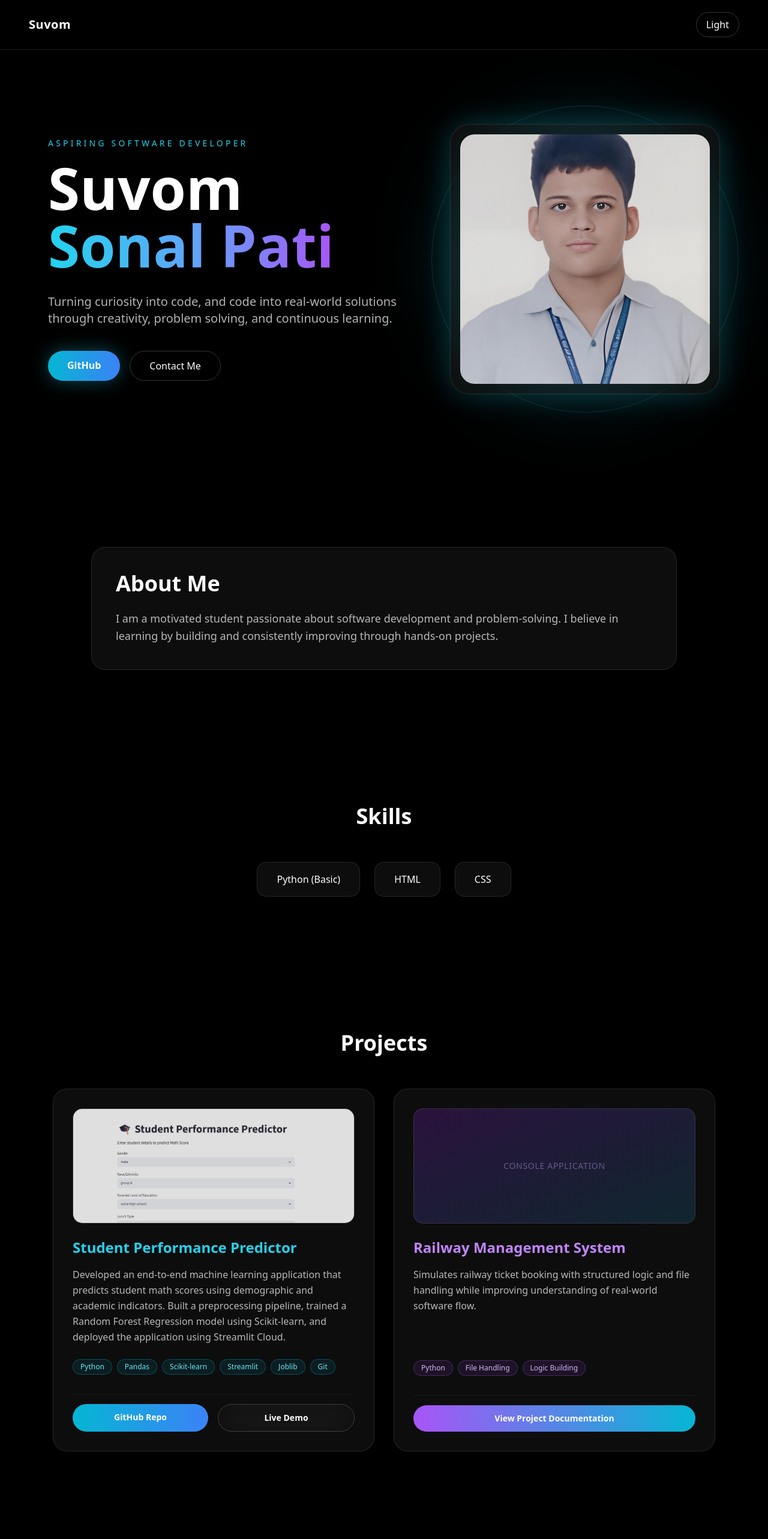
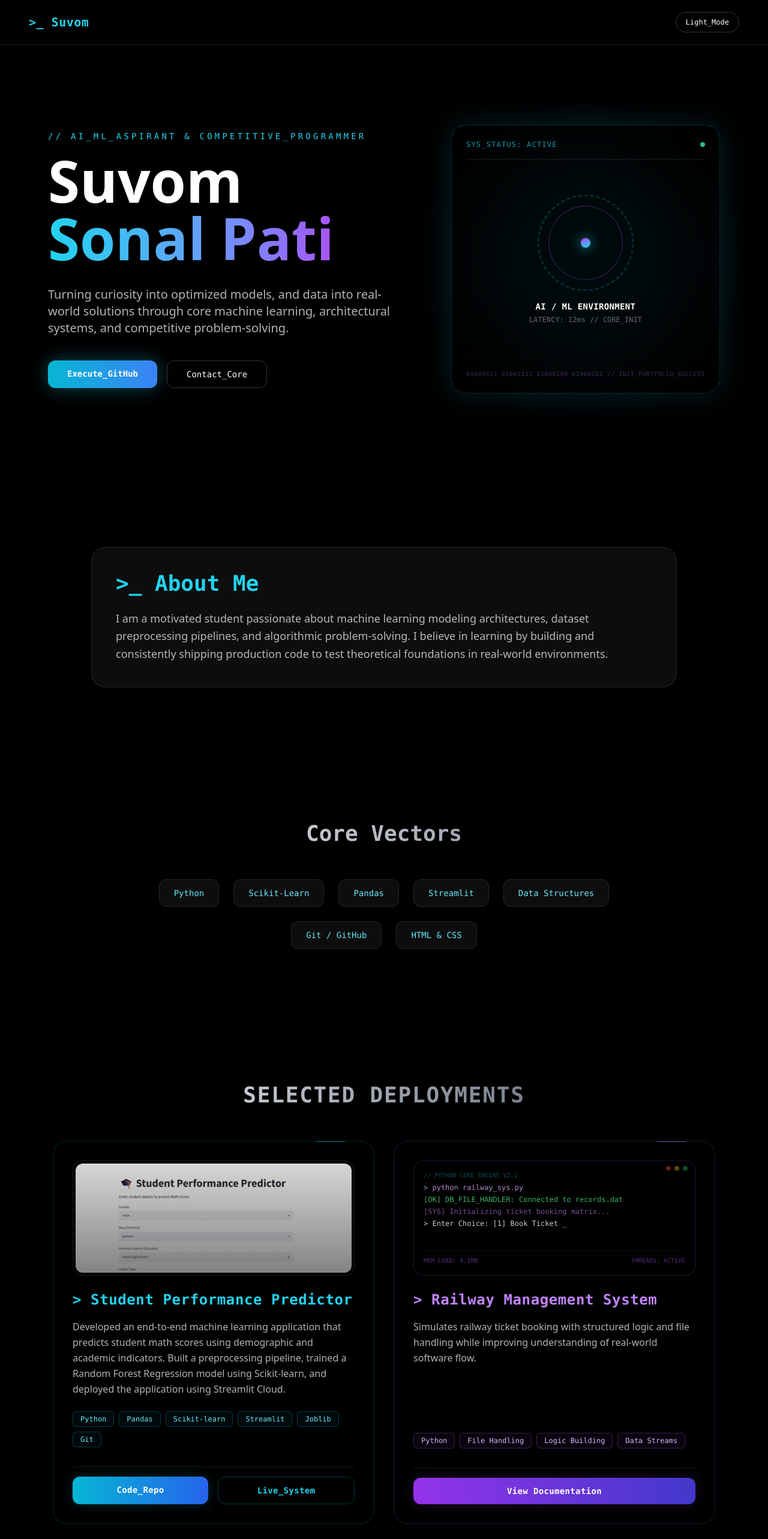
Before and after one commit to suvomsonal2020-rgb/my-portfolio, a React (Vite) app: page / in a window 1280 px wide. Shown: the top 2566 px of the page at 60% size. Built offline with nearby package versions, Linux system fonts and the light colour scheme.

Commit message:
major UI upgrade

```diff
--- a/src/App.jsx
+++ b/src/App.jsx
@@ -1,4 +1,3 @@
-
 import { motion } from "framer-motion";
 import { FaGithub, FaHackerrank, FaKaggle } from "react-icons/fa";
 import { SiLeetcode } from "react-icons/si";
@@ -23,21 +22,20 @@ export default function Portfolio() {
 
       {/* Navbar */}
       <nav className="fixed top-0 w-full px-6 md:px-12 py-5 flex justify-between items-center backdrop-blur-xl bg-black/20 border-b border-white/10 z-50">
-        <h1 className="text-xl font-bold tracking-wide">
-          Suvom
+        <h1 className="text-xl font-bold tracking-wide font-mono text-cyan-400">
+          &gt;_ Suvom
         </h1>
 
         <button
           onClick={() => setDark(!dark)}
-          className="px-4 py-2 rounded-full border border-white/20 hover:bg-white/10 transition duration-300"
+          className="px-4 py-2 rounded-full border border-white/20 hover:bg-white/10 transition duration-300 font-mono text-xs"
         >
-          {dark ? "Light" : "Dark"}
+          {dark ? "Light_Mode" : "Dark_Mode"}
         </button>
       </nav>
 
       {/* Hero Section */}
       <section className="min-h-screen relative flex flex-col lg:flex-row items-center justify-between px-8 md:px-20 pt-32 pb-16 gap-16 overflow-hidden">
-
         {/* Decorative Background */}
         <div className="absolute inset-0 -z-10">
           <div className="absolute top-20 left-20 w-96 h-96 bg-cyan-500/20 blur-3xl rounded-full"></div>
@@ -51,9 +49,8 @@ export default function Portfolio() {
           transition={{ duration: 0.8 }}
           className="flex-1 text-center lg:text-left z-10"
         >
-
-          <p className="uppercase tracking-[0.3em] text-cyan-400 text-sm mb-4">
-            Aspiring Software Developer
+          <p className="uppercase tracking-[0.3em] text-cyan-400 text-sm mb-4 font-mono">
+            // AI_ML_ASPIRANT & COMPETITIVE_PROGRAMMER
           </p>
 
           <h1 className="text-5xl sm:text-6xl md:text-7xl lg:text-8xl font-black leading-tight">
@@ -65,88 +62,100 @@ export default function Portfolio() {
           </h1>
 
           <p className="mt-8 text-lg md:text-xl opacity-70 max-w-2xl leading-relaxed">
-            Turning curiosity into code, and code into real-world
-            solutions through creativity, problem solving, and continuous learning.
+            Turning curiosity into optimized models, and data into real-world
+            solutions through core machine learning, architectural systems, and competitive problem-solving.
           </p>
 
           {/* Buttons */}
           <div className="flex flex-wrap gap-4 mt-10 justify-center lg:justify-start">
-
             <a
               href="https://github.com/suvomsonal2020-rgb"
               target="_blank"
               rel="noopener noreferrer"
-              className="px-8 py-3 rounded-full bg-gradient-to-r from-cyan-500 to-blue-500 font-semibold hover:scale-105 transition duration-300 shadow-[0_0_30px_rgba(34,211,238,0.35)]"
+              className="px-8 py-3 rounded-xl bg-gradient-to-r from-cyan-500 to-blue-500 font-mono text-sm font-semibold hover:scale-105 transition duration-300 shadow-[0_0_30px_rgba(34,211,238,0.35)]"
             >
-              GitHub
+              Execute_GitHub
             </a>
 
             <a
               href="mailto:suvomsonal2020@gmail.com"
-              className="px-8 py-3 rounded-full border border-white/20 backdrop-blur-xl hover:bg-white/10 transition duration-300"
+              className="px-8 py-3 rounded-xl border border-white/20 backdrop-blur-xl font-mono text-sm hover:bg-white/10 transition duration-300"
             >
-              Contact Me
+              Contact_Core
             </a>
-
           </div>
         </motion.div>
 
-        {/* RIGHT IMAGE */}
+        {/* RIGHT TECH WIDGET (Replaces Profile Pic for Futuristic UI) */}
         <motion.div
-          initial={{ opacity: 0, scale: 0.8 }}
+          initial={{ opacity: 0, scale: 0.9 }}
           animate={{ opacity: 1, scale: 1 }}
           transition={{ duration: 0.8 }}
-          className="relative flex items-center justify-center"
+          className="relative flex items-center justify-center lg:flex-1 w-full max-w-md mx-auto"
         >
+          <div className="absolute w-72 h-72 md:w-[26rem] md:h-[26rem] bg-cyan-500/10 blur-3xl rounded-full animate-pulse"></div>
+          <div className="absolute w-60 h-60 md:w-[22rem] md:h-[22rem] bg-purple-500/10 blur-3xl rounded-full animate-ping [animation-duration:4s]"></div>
 
-          <div className="absolute w-72 h-72 md:w-[28rem] md:h-[28rem] bg-cyan-400/20 blur-3xl rounded-full"></div>
+          <div className="relative w-full aspect-square backdrop-blur-2xl bg-black/40 border border-cyan-500/20 rounded-3xl p-6 shadow-[0_0_50px_rgba(34,211,238,0.15)] overflow-hidden flex flex-col justify-between group">
+            <div className="absolute top-0 left-0 w-4 h-4 border-t-2 border-l-2 border-cyan-400"></div>
+            <div className="absolute top-0 right-0 w-4 h-4 border-t-2 border-r-2 border-cyan-400"></div>
+            <div className="absolute bottom-0 left-0 w-4 h-4 border-b-2 border-l-2 border-purple-500"></div>
+            <div className="absolute bottom-0 right-0 w-4 h-4 border-b-2 border-r-2 border-purple-500"></div>
 
-          <div className="absolute w-80 h-80 md:w-[32rem] md:h-[32rem] border border-cyan-400/20 rounded-full animate-pulse"></div>
+            <div className="flex justify-between items-center border-b border-white/10 pb-4 text-xs tracking-widest text-cyan-400/70 font-mono">
+              <span>SYS_STATUS: ACTIVE</span>
+              <span className="w-2 h-2 rounded-full bg-emerald-400 animate-pulse"></span>
+            </div>
 
-          <div className="relative backdrop-blur-xl bg-white/5 border border-white/10 rounded-[2rem] p-4 shadow-[0_0_50px_rgba(34,211,238,0.25)]">
+            <div className="flex-1 flex flex-col items-center justify-center gap-4 py-6">
+              <div className="w-32 h-32 md:w-40 md:h-40 border-2 border-dashed border-cyan-500/30 rounded-full flex items-center justify-center relative p-4 animate-[spin_20s_linear_infinite]">
+                <div className="w-full h-full border border-purple-500/40 rounded-full flex items-center justify-center animate-[spin_10s_linear_infinite_reverse]">
+                  <div className="w-4 h-4 bg-gradient-to-r from-cyan-400 to-purple-500 rounded-full shadow-[0_0_20px_rgba(34,211,238,0.8)]"></div>
+                </div>
+              </div>
+              <div className="text-center font-mono space-y-1">
+                <p className="text-sm font-bold tracking-wide text-white">AI / ML ENVIRONMENT</p>
+                <p className="text-xs opacity-40">LATENCY: 12ms // CORE_INIT</p>
+              </div>
+            </div>
 
-            <img
-              src="/profile.jpg"
-              alt="Suvom"
-              className="w-72 h-72 md:w-[26rem] md:h-[26rem] object-cover rounded-[1.5rem] hover:scale-[1.02] transition duration-500"
-            />
-
+            <div className="border-t border-white/10 pt-4 font-mono text-[10px] opacity-30 tracking-wider truncate text-purple-400">
+              01000011 01001111 01000100 01000101 // INIT_PORTFOLIO_SUCCESS
+            </div>
           </div>
-
         </motion.div>
-
       </section>
 
-      {/* About */}
+      {/* About Section */}
       <section className="py-28 px-6 max-w-5xl mx-auto">
         <motion.div
           whileHover={{ y: -5 }}
           className="border border-white/10 bg-white/5 backdrop-blur-xl p-10 rounded-3xl"
         >
-          <h2 className="text-4xl font-bold mb-6">
-            About Me
+          <h2 className="text-4xl font-bold mb-6 font-mono text-cyan-400">
+            &gt;_ About Me
           </h2>
 
           <p className="opacity-70 leading-relaxed text-lg">
-            I am a motivated student passionate about software development
-            and problem-solving. I believe in learning by building and
-            consistently improving through hands-on projects.
+            I am a motivated student passionate about machine learning modeling architectures,
+            dataset preprocessing pipelines, and algorithmic problem-solving. I believe in learning by building and
+            consistently shipping production code to test theoretical foundations in real-world environments.
           </p>
         </motion.div>
       </section>
 
-      {/* Skills */}
+      {/* Skills Section */}
       <section className="py-28 px-6">
-        <h2 className="text-4xl font-bold mb-14 text-center">
-          Skills
+        <h2 className="text-4xl font-bold mb-14 text-center font-mono text-transparent bg-clip-text bg-gradient-to-r from-white to-gray-500">
+          Core Vectors
         </h2>
 
         <div className="flex justify-center gap-6 flex-wrap max-w-3xl mx-auto">
-          {["Python (Basic)", "HTML", "CSS"].map((s) => (
+          {["Python", "Scikit-Learn", "Pandas", "Streamlit", "Data Structures", "Git / GitHub", "HTML & CSS"].map((s) => (
             <motion.div
               key={s}
               whileHover={{ scale: 1.08, y: -5 }}
-              className="px-8 py-4 rounded-2xl border border-white/10 bg-white/5 backdrop-blur-xl shadow-lg hover:shadow-cyan-500/20 transition duration-300"
+              className="px-6 py-3 rounded-xl border border-white/10 bg-white/5 backdrop-blur-xl shadow-lg hover:shadow-cyan-500/20 text-sm font-mono transition duration-300 text-cyan-300"
             >
               {s}
             </motion.div>
@@ -154,34 +163,35 @@ export default function Portfolio() {
         </div>
       </section>
 
-      {/* Projects */}
+      {/* Projects Section */}
       <section className="py-28 px-6 max-w-6xl mx-auto">
-        <h2 className="text-4xl font-bold mb-14 text-center">
-          Projects
+        <h2 className="text-4xl font-bold mb-14 text-center tracking-wider uppercase font-mono text-transparent bg-clip-text bg-gradient-to-r from-white via-gray-400 to-gray-600">
+          Selected Deployments
         </h2>
 
         <div className="grid grid-cols-1 md:grid-cols-2 gap-8 items-stretch">
           {/* Project 1: Student Performance Predictor */}
           <motion.div
-            whileHover={{ scale: 1.02, y: -5 }}
-            className="h-full border border-white/10 bg-white/5 backdrop-blur-xl p-8 rounded-3xl hover:shadow-[0_0_40px_rgba(34,211,238,0.25)] transition duration-500 flex flex-col justify-between"
+            whileHover={{ scale: 1.01, y: -4 }}
+            className="h-full border border-cyan-500/20 bg-black/40 backdrop-blur-xl p-8 rounded-3xl hover:shadow-[0_0_40px_rgba(34,211,238,0.15)] transition duration-500 flex flex-col justify-between relative"
           >
+            <div className="absolute top-0 right-12 w-12 h-[1px] bg-cyan-400/50"></div>
+
             <div className="flex-1 flex flex-col">
-              {/* Image Container with subtle dark overlay to blend white screenshots */}
-              <div className="w-full h-48 rounded-2xl overflow-hidden mb-6 bg-white/5 border border-white/10 relative group">
-                <div className="absolute inset-0 bg-black/10 group-hover:bg-transparent transition duration-300 pointer-events-none z-10"></div>
+              <div className="w-full h-48 rounded-2xl overflow-hidden mb-6 bg-black border border-white/10 relative p-1">
+                <div className="absolute inset-0 bg-gradient-to-t from-black/40 to-transparent pointer-events-none z-10"></div>
                 <img
                   src="/student-performance.jpg"
                   alt="Student Performance Predictor"
-                  className="w-full h-full object-cover object-top filter brightness-[0.95] contrast-[1.05]"
+                  className="w-full h-full object-cover object-top rounded-xl opacity-90 transition duration-300 filter brightness-[0.9] contrast-[1.1]"
                   onError={(e) => {
                     e.target.style.display = 'none';
                   }}
                 />
               </div>
 
-              <h3 className="text-2xl font-bold text-cyan-400">
-                Student Performance Predictor
+              <h3 className="text-2xl font-mono font-bold text-cyan-400 tracking-wide">
+                &gt; Student Performance Predictor
               </h3>
 
               <p className="opacity-70 mt-4 text-base leading-relaxed flex-1">
@@ -190,45 +200,63 @@ export default function Portfolio() {
 
               <div className="mt-6 flex flex-wrap gap-2">
                 {["Python", "Pandas", "Scikit-learn", "Streamlit", "Joblib", "Git"].map((tech) => (
-                  <span key={tech} className="text-xs font-medium px-3 py-1 rounded-full border border-cyan-500/30 bg-cyan-500/10 text-cyan-300">
+                  <span key={tech} className="text-xs font-mono px-3 py-1 rounded-md border border-cyan-500/30 bg-cyan-500/5 text-cyan-300">
                     {tech}
                   </span>
                 ))}
               </div>
             </div>
 
-            <div className="flex gap-4 mt-8 pt-4 border-t border-white/5">
+            <div className="flex gap-4 mt-8 pt-4 border-t border-white/10">
               <a
                 href="https://github.com/suvomsonal2020-rgb/my-portfolio"
                 target="_blank"
                 rel="noopener noreferrer"
-                className="flex-1 text-center px-4 py-3 rounded-full bg-gradient-to-r from-cyan-500 to-blue-500 font-semibold text-sm hover:scale-105 transition duration-300"
+                className="flex-1 text-center font-mono tracking-wide px-4 py-3 rounded-xl bg-gradient-to-r from-cyan-500 to-blue-600 font-semibold text-sm hover:scale-[1.03] transition duration-300 shadow-[0_0_20px_rgba(34,211,238,0.2)]"
               >
-                GitHub Repo
+                Code_Repo
               </a>
               <a
                 href="https://studentperformancepredictor-szbc8jkagv69ukdrsxmjky.streamlit.app/"
                 target="_blank"
                 rel="noopener noreferrer"
-                className="flex-1 text-center px-4 py-3 rounded-full border border-white/20 backdrop-blur-xl font-semibold text-sm hover:bg-white/10 transition duration-300"
+                className="flex-1 text-center font-mono tracking-wide px-4 py-3 rounded-xl border border-cyan-500/30 backdrop-blur-xl font-semibold text-sm hover:bg-cyan-500/10 text-cyan-400 transition duration-300"
               >
-                Live Demo
+                Live_System
               </a>
             </div>
           </motion.div>
 
-          {/* Project 2: Railway Management System */}
+          {/* Project 2: Railway Management System (Futuristic Console Graphic View) */}
           <motion.div
-            whileHover={{ scale: 1.02, y: -5 }}
-            className="h-full border border-white/10 bg-white/5 backdrop-blur-xl p-8 rounded-3xl hover:shadow-[0_0_40px_rgba(168,85,247,0.25)] transition duration-500 flex flex-col justify-between"
+            whileHover={{ scale: 1.01, y: -4 }}
+            className="h-full border border-purple-500/20 bg-black/40 backdrop-blur-xl p-8 rounded-3xl hover:shadow-[0_0_40px_rgba(168,85,247,0.15)] transition duration-500 flex flex-col justify-between relative"
           >
+            <div className="absolute top-0 right-12 w-12 h-[1px] bg-purple-400/50"></div>
+
             <div className="flex-1 flex flex-col">
-              <div className="w-full h-48 rounded-2xl overflow-hidden mb-6 bg-gradient-to-br from-purple-900/40 to-cyan-900/40 border border-white/10 flex items-center justify-center">
-                <span className="text-sm font-medium tracking-wider uppercase opacity-40 text-purple-300">Console Application</span>
+              <div className="w-full h-48 rounded-2xl mb-6 bg-black border border-purple-500/20 p-4 font-mono text-xs text-purple-400 overflow-hidden flex flex-col justify-between relative shadow-inner">
+                <div className="absolute top-2 right-3 flex gap-1.5">
+                  <div className="w-2 h-2 rounded-full bg-red-500/40"></div>
+                  <div className="w-2 h-2 rounded-full bg-yellow-500/40"></div>
+                  <div className="w-2 h-2 rounded-full bg-green-500/40"></div>
+                </div>
+
+                <div className="space-y-1 text-purple-300/80">
+                  <p className="text-cyan-400/70 text-[10px] opacity-50">// PYTHON CORE ENGINE V2.1</p>
+                  <p>&gt; python railway_sys.py</p>
+                  <p className="text-green-400/80">[OK] DB_FILE_HANDLER: Connected to records.dat</p>
+                  <p className="text-purple-400/60">[SYS] Initializing ticket booking matrix...</p>
+                  <p className="animate-pulse text-white/90">&gt; Enter Choice: [1] Book Ticket _</p>
+                </div>
+                <div className="text-[10px] text-purple-500/50 border-t border-purple-500/10 pt-2 flex justify-between">
+                  <span>MEM_LOAD: 4.1MB</span>
+                  <span>THREADS: ACTIVE</span>
+                </div>
               </div>
 
-              <h3 className="text-2xl font-bold text-purple-400">
-                Railway Management System
+              <h3 className="text-2xl font-mono font-bold text-purple-400 tracking-wide">
+                &gt; Railway Management System
               </h3>
 
               <p className="opacity-70 mt-4 text-base leading-relaxed flex-1">
@@ -236,36 +264,35 @@ export default function Portfolio() {
               </p>
 
               <div className="mt-6 flex flex-wrap gap-2">
-                {["Python", "File Handling", "Logic Building"].map((tech) => (
-                  <span key={tech} className="text-xs font-medium px-3 py-1 rounded-full border border-purple-500/30 bg-purple-500/10 text-purple-300">
+                {["Python", "File Handling", "Logic Building", "Data Streams"].map((tech) => (
+                  <span key={tech} className="text-xs font-mono px-3 py-1 rounded-md border border-purple-500/30 bg-purple-500/5 text-purple-300">
                     {tech}
                   </span>
                 ))}
               </div>
             </div>
 
-            <div className="mt-8 pt-4 border-t border-white/5">
+            <div className="mt-8 pt-4 border-t border-white/10">
               <a
                 href="https://docs.google.com/document/d/19TAvniUwonVTeIZQRWYM_kSZZm5YXsdp44GdsrgbUjs/edit?usp=sharing"
                 target="_blank"
                 rel="noopener noreferrer"
-                className="block w-full text-center px-6 py-3 rounded-full bg-gradient-to-r from-purple-500 to-cyan-500 font-semibold text-sm hover:scale-105 transition duration-300"
+                className="block w-full text-center font-mono tracking-wide px-6 py-3 rounded-xl bg-gradient-to-r from-purple-600 to-indigo-700 font-semibold text-sm hover:scale-[1.02] transition duration-300 shadow-[0_0_20px_rgba(168,85,247,0.2)]"
               >
-                View Project Documentation
+                View Documentation
               </a>
             </div>
           </motion.div>
         </div>
       </section>
 
-      {/* Coding Profiles */}
+      {/* Coding Profiles Section */}
       <section className="py-28 px-6">
-        <h2 className="text-4xl font-bold mb-14 text-center">
-          Coding Profiles
+        <h2 className="text-4xl font-bold mb-14 text-center font-mono">
+          System Profiles
         </h2>
 
         <div className="flex justify-center gap-10 flex-wrap text-5xl">
-
           <motion.a
             whileHover={{ scale: 1.2, y: -5 }}
             href="https://www.hackerrank.com/profile/suvomsonal2020"
@@ -305,33 +332,30 @@ export default function Portfolio() {
           >
             <FaGithub />
           </motion.a>
-
         </div>
       </section>
 
-      {/* Certifications */}
+      {/* Certifications Section */}
       <section className="py-28 px-6">
-        <h2 className="text-4xl font-bold mb-14 text-center">
-          Certifications
+        <h2 className="text-4xl font-bold mb-14 text-center font-mono">
+          Verified Keys
         </h2>
 
         <div className="space-y-8 max-w-4xl mx-auto">
-
           <motion.div
             whileHover={{ y: -5 }}
             className="border border-white/10 bg-white/5 backdrop-blur-xl p-8 rounded-3xl hover:shadow-[0_0_30px_rgba(34,211,238,0.2)] transition duration-500"
           >
-            <h3 className="text-xl font-semibold">
-              CSS (Basic) - HackerRank
+            <h3 className="text-xl font-mono font-semibold text-cyan-400">
+              &gt;_ CSS (Basic) - HackerRank
             </h3>
-
             <a
               href="https://www.hackerrank.com/certificates/980de527b995"
               target="_blank"
               rel="noopener noreferrer"
-              className="inline-block mt-4 text-cyan-400"
+              className="inline-block mt-4 text-xs font-mono text-cyan-400 hover:underline"
             >
-              View Certificate
+              [Decrypt Certificate Link]
             </a>
           </motion.div>
 
@@ -339,29 +363,26 @@ export default function Portfolio() {
             whileHover={{ y: -5 }}
             className="border border-white/10 bg-white/5 backdrop-blur-xl p-8 rounded-3xl hover:shadow-[0_0_30px_rgba(34,211,238,0.2)] transition duration-500"
           >
-            <h3 className="text-xl font-semibold">
-              Python (Basic) - HackerRank
+            <h3 className="text-xl font-mono font-semibold text-purple-400">
+              &gt;_ Python (Basic) - HackerRank
             </h3>
-
             <a
               href="https://www.hackerrank.com/certificates/bf0e590d54a3"
               target="_blank"
               rel="noopener noreferrer"
-              className="inline-block mt-4 text-cyan-400"
+              className="inline-block mt-4 text-xs font-mono text-purple-400 hover:underline"
             >
-              View Certificate
+              [Decrypt Certificate Link]
             </a>
           </motion.div>
-
         </div>
       </section>
 
-      {/* Contact */}
-      <section className="py-28 px-6 text-center">
-        <h2 className="text-4xl font-bold mb-8">
-          Contact
+      {/* Contact Section */}
+      <section className="py-28 px-6 text-center font-mono">
+        <h2 className="text-4xl font-bold mb-8 text-cyan-400">
+          Terminal_Comm
         </h2>
-
         <div className="space-y-4 text-lg opacity-70">
           <p>suvomsonal2020@gmail.com</p>
           <p>+91 9999328867</p>
@@ -369,9 +390,9 @@ export default function Portfolio() {
       </section>
 
       {/* Footer */}
-      <footer className="py-10 border-t border-white/10 text-center backdrop-blur-xl bg-white/5">
-        <p className="opacity-60 text-sm">
-          © {new Date().getFullYear()} Suvom Sonal Pati. All rights reserved.
+      <footer className="py-10 border-t border-white/10 text-center backdrop-blur-xl bg-white/5 font-mono text-xs">
+        <p className="opacity-60">
+          © {new Date().getFullYear()} Suvom Sonal Pati // SYSTEM_SECURE
         </p>
       </footer>
     </div>
```
